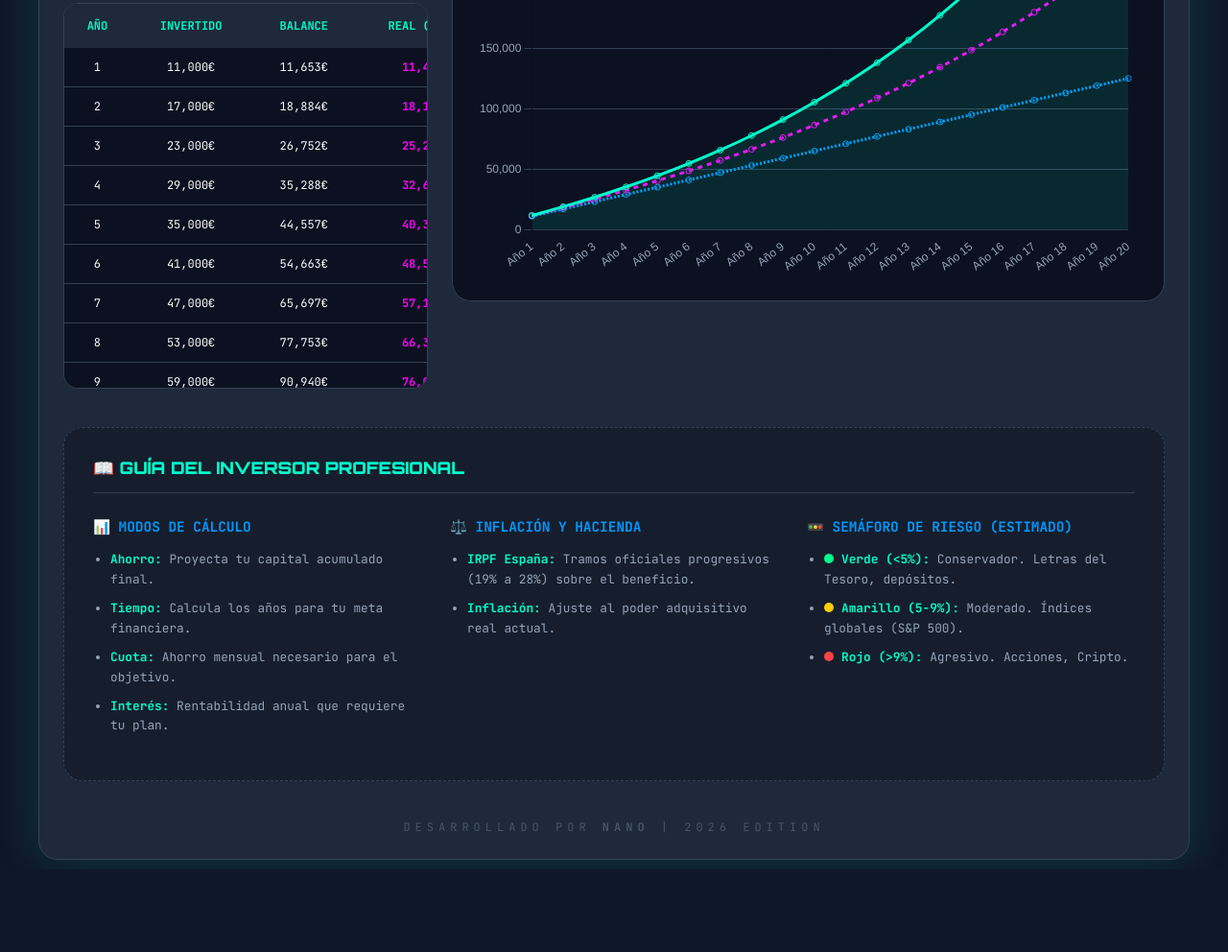
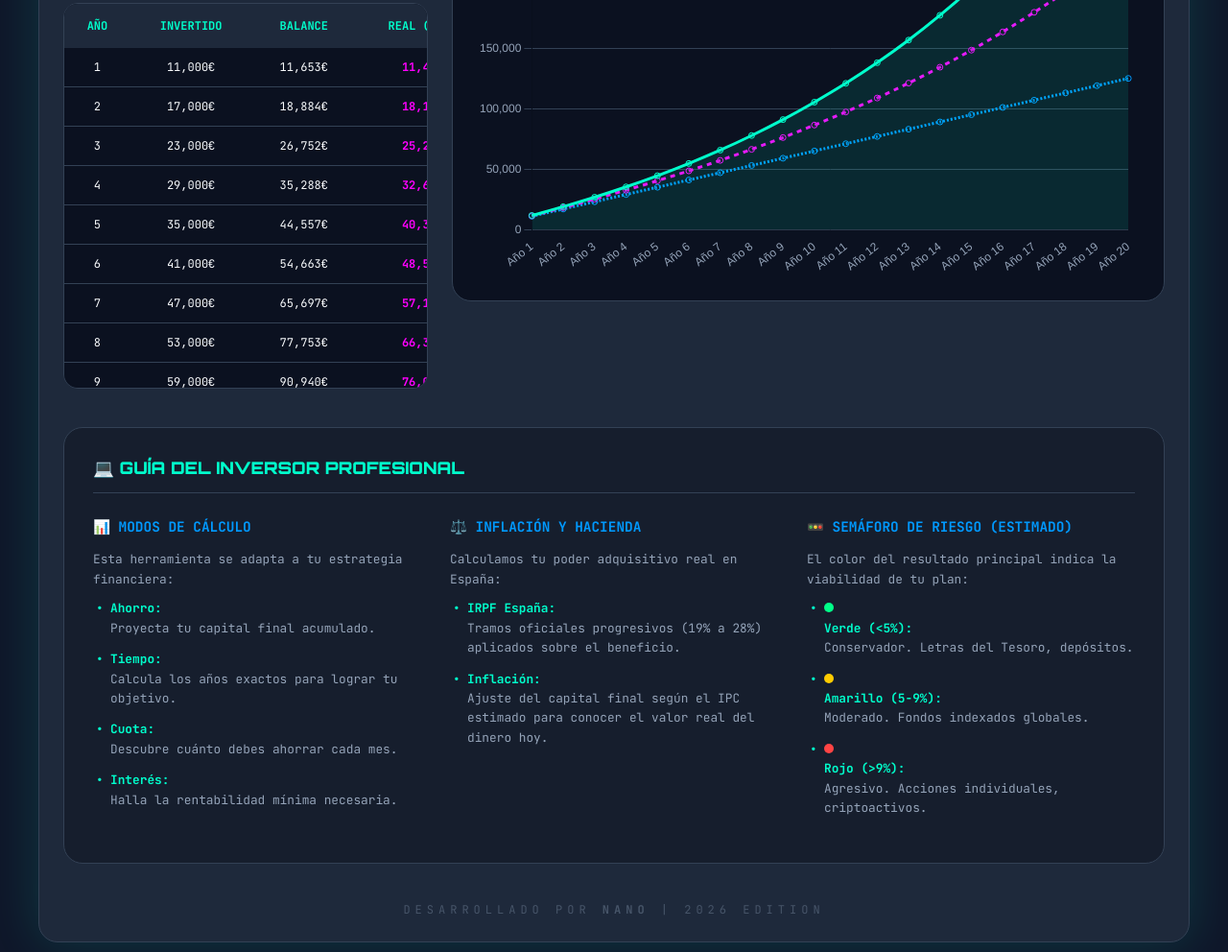
Before and after one commit to Nano5-pixel/calculadora-interes-compuesto, a plain HTML site: page index.html in a window 1280 px wide. Shown: the part 819-1811 px from the top of the page at 96% size. Before the commit the page ends 1725 px from the top, so only its background shows below. Drawn offline with nearby package versions, Linux system fonts and the light colour scheme; a script that the page names is missing.

Commit message:
Update index.html

```diff
--- a/index.html
+++ b/index.html
@@ -29,7 +29,7 @@
         label { font-size: 0.65rem; color: #94a3b8; text-transform: uppercase; font-weight: bold; display: block; margin-bottom: 6px; }
         input, select { width: 100%; padding: 12px; background: #0f172a; border: 1px solid #334155; color: white; border-radius: 10px; font-family: inherit; box-sizing: border-box; font-size: 0.9rem; }
 
-        .tax-toggle { display: flex; align-items: center; background: rgba(255, 153, 0, 0.1); padding: 15px; border-radius: 12px; border: 1px solid var(--orange); grid-column: 1 / -1; cursor: pointer; }
+        .tax-toggle { display: flex; align-items: center; background: rgba(255, 153, 0, 0.1); padding: 15px; border-radius: 12px; border: 1px solid var(--orange); grid-column: 1 / -1; cursor: pointer; transition: 0.3s; }
         .tax-toggle input { width: auto; margin-right: 15px; accent-color: var(--orange); }
         .tax-toggle label { cursor: pointer; color: var(--orange); font-weight: bold; font-size: 0.8rem; display: flex; align-items: center; gap: 8px; }
 
@@ -42,7 +42,7 @@
         .main-layout { display: flex; flex-direction: column; gap: 25px; margin-top: 35px; }
         @media (min-width: 1024px) { .main-layout { display: grid; grid-template-columns: 380px 1fr; } }
 
-        .result-box { padding: 20px; background: #0b1120; border-radius: 15px; border-left: 6px solid var(--neon); margin-bottom: 15px; transition: border-color 0.5s ease; }
+        .result-box { padding: 20px; background: #0b1120; border-radius: 15px; border-left: 6px solid var(--neon); margin-bottom: 15px; transition: border-left-color 0.4s ease; }
         .res-label { font-size: 0.7rem; color: #94a3b8; text-transform: uppercase; letter-spacing: 1px; }
         .res-val { font-size: 1.6rem; color: var(--neon); font-weight: bold; margin-top: 8px; display: block; word-break: break-all; }
 
@@ -54,14 +54,16 @@
         th { background: #1e293b; color: var(--neon); padding: 15px; text-transform: uppercase; position: sticky; top: 0; }
         td { padding: 12px; border-bottom: 1px solid #334155; text-align: center; }
 
-        .user-guide { margin-top: 40px; padding: 30px; background: #161e2d; border-radius: 20px; border: 1px dashed #334155; }
+        /* GUÍA DEL INVERSOR PROFESIONAL MEJORADA */
+        .user-guide { margin-top: 40px; padding: 30px; background: #161e2d; border-radius: 20px; border: 1px solid #334155; }
         .guide-h { color: var(--neon); font-family: 'Orbitron', sans-serif; font-size: 1.1rem; margin-bottom: 25px; text-transform: uppercase; border-bottom: 1px solid #334155; padding-bottom: 15px; }
-        .guide-grid { display: grid; grid-template-columns: repeat(auto-fit, minmax(300px, 1fr)); gap: 30px; }
-        .guide-section h4 { color: var(--blue); margin: 0 0 15px 0; font-size: 0.9rem; text-transform: uppercase; }
+        .guide-grid { display: grid; grid-template-columns: repeat(auto-fit, minmax(280px, 1fr)); gap: 30px; }
+        .guide-section h4 { color: var(--blue); margin: 0 0 15px 0; font-size: 0.9rem; text-transform: uppercase; display: flex; align-items: center; gap: 8px; }
         .guide-section p, .guide-section li { font-size: 0.8rem; color: #94a3b8; line-height: 1.6; margin: 0; }
-        .guide-section ul { padding-left: 18px; margin-top: 10px; }
-        .guide-section li { margin-bottom: 10px; }
-        .guide-section li b { color: var(--neon); }
+        .guide-section ul { padding-left: 18px; margin-top: 10px; list-style: none; }
+        .guide-section li { margin-bottom: 12px; position: relative; }
+        .guide-section li::before { content: "•"; color: var(--neon); font-weight: bold; position: absolute; left: -15px; }
+        .guide-section li b { color: var(--neon); display: block; }
         .risk-dot { display: inline-block; width: 10px; height: 10px; border-radius: 50%; margin-right: 8px; }
 
         .credits { margin-top: 40px; text-align: center; font-size: 0.75rem; color: #475569; letter-spacing: 5px; text-transform: uppercase; }
@@ -99,7 +101,7 @@
             <div class="tax-toggle">
                 <input type="checkbox" id="tax-on" checked>
                 <label for="tax-on">
-                    <span style="font-family: Arial, sans-serif; font-size: 1.2rem;">🇪🇸</span> APLICAR IRPF ESPAÑA
+                    <span style="font-family: Arial, sans-serif; font-size: 1.2rem; font-style: normal;">🇪🇸</span> APLICAR IRPF ESPAÑA (Ahorro)
                 </label>
             </div>
         </div>
@@ -132,30 +134,33 @@
         </div>
 
         <div class="user-guide">
-            <div class="guide-h">📖 Guía del Inversor Profesional</div>
+            <div class="guide-h">💻 Guía del Inversor Profesional</div>
             <div class="guide-grid">
                 <div class="guide-section">
                     <h4>📊 Modos de Cálculo</h4>
+                    <p>Esta herramienta se adapta a tu estrategia financiera:</p>
                     <ul>
-                        <li><b>Ahorro:</b> Proyecta tu capital acumulado final.</li>
-                        <li><b>Tiempo:</b> Calcula los años para tu meta financiera.</li>
-                        <li><b>Cuota:</b> Ahorro mensual necesario para el objetivo.</li>
-                        <li><b>Interés:</b> Rentabilidad anual que requiere tu plan.</li>
+                        <li><b>Ahorro:</b> Proyecta tu capital final acumulado.</li>
+                        <li><b>Tiempo:</b> Calcula los años exactos para lograr tu objetivo.</li>
+                        <li><b>Cuota:</b> Descubre cuánto debes ahorrar cada mes.</li>
+                        <li><b>Interés:</b> Halla la rentabilidad mínima necesaria.</li>
                     </ul>
                 </div>
                 <div class="guide-section">
                     <h4>⚖️ Inflación y Hacienda</h4>
+                    <p>Calculamos tu poder adquisitivo real en España:</p>
                     <ul>
-                        <li><b>IRPF España:</b> Tramos oficiales progresivos (19% a 28%) sobre el beneficio.</li>
-                        <li><b>Inflación:</b> Ajuste al poder adquisitivo real actual.</li>
+                        <li><b>IRPF España:</b> Tramos oficiales progresivos (19% a 28%) aplicados sobre el beneficio.</li>
+                        <li><b>Inflación:</b> Ajuste del capital final según el IPC estimado para conocer el valor real del dinero hoy.</li>
                     </ul>
                 </div>
                 <div class="guide-section">
                     <h4>🚥 Semáforo de Riesgo (Estimado)</h4>
+                    <p>El color del resultado principal indica la viabilidad de tu plan:</p>
                     <ul>
                         <li><span class="risk-dot" style="background:var(--green)"></span><b>Verde (&lt;5%):</b> Conservador. Letras del Tesoro, depósitos.</li>
-                        <li><span class="risk-dot" style="background:var(--yellow)"></span><b>Amarillo (5-9%):</b> Moderado. Índices globales (S&P 500).</li>
-                        <li><span class="risk-dot" style="background:var(--red)"></span><b>Rojo (&gt;9%):</b> Agresivo. Acciones, Cripto.</li>
+                        <li><span class="risk-dot" style="background:var(--yellow)"></span><b>Amarillo (5-9%):</b> Moderado. Fondos indexados globales.</li>
+                        <li><span class="risk-dot" style="background:var(--red)"></span><b>Rojo (&gt;9%):</b> Agresivo. Acciones individuales, criptoactivos.</li>
                     </ul>
                 </div>
             </div>
@@ -180,6 +185,7 @@
                 const el = document.getElementById(id);
                 if (el) el.style.display = visible[m].includes(id) ? 'block' : 'none';
             });
+
             const lbl = document.getElementById('res-label-main');
             if (m === 'interes') lbl.innerText = "INTERÉS NECESARIO:";
             else if (m === 'cuota') lbl.innerText = "CUOTA MENSUAL:";
@@ -218,12 +224,10 @@
             let ap = parseFloat(document.getElementById('aporte').value) || 0, intA = parseFloat(document.getElementById('interes').value) / 100 || 0, anMax = parseInt(document.getElementById('anios').value) || 1;
 
             const resBox = document.getElementById('result-box-main');
-
-            // Lógica del semáforo dinámica
             let intRealCheck = (modo === 'interes') ? 0 : intA * 100;
 
             if (modo === 'interes') {
-                let low = 0, high = 10; for(let i=0; i<50; i++){ let mid = (low + high) / 2; if (fv(cap, ap, mid/12, anMax*12, mom) < obj) low = mid; else high = mid; }
+                let low = 0, high = 10; for(let i=0; i<55; i++){ let mid = (low + high) / 2; if (fv(cap, ap, mid/12, anMax*12, mom) < obj) low = mid; else high = mid; }
                 intA = high; intRealCheck = intA * 100;
                 document.getElementById('res-nom').innerText = intRealCheck.toFixed(2) + " %";
             } else if (modo === 'cuota') {
@@ -232,10 +236,10 @@
                 ap = (obj - (cap * factor)) / den; document.getElementById('res-nom').innerText = Math.max(0, ap).toLocaleString('es-ES', {style: 'currency', currency: 'EUR'});
             }
 
-            // Aplicar colores del semáforo al borde
-            if (intRealCheck < 5) resBox.style.borderColor = 'var(--green)';
-            else if (intRealCheck <= 9) resBox.style.borderColor = 'var(--yellow)';
-            else resBox.style.borderColor = 'var(--red)';
+            // SEMÁFORO DINÁMICO: Cambio forzado del color del borde izquierdo
+            if (intRealCheck < 5) resBox.style.borderLeftColor = 'var(--green)';
+            else if (intRealCheck <= 9) resBox.style.borderLeftColor = 'var(--yellow)';
+            else resBox.style.borderLeftColor = 'var(--red)';
 
             let bal = cap, tAp = cap, labels = [], dN = [], dR = [], dI = [];
             const tb = document.getElementById('cuerpo-tabla'); tb.innerHTML = "";
@@ -265,7 +269,7 @@
                 data: { labels: l, datasets: [
                     { label: 'Neto', data: n, borderColor: '#00ffcc', backgroundColor: 'rgba(0, 255, 204, 0.1)', fill: true, tension: 0.3 },
                     { label: 'Real', data: r, borderColor: '#ff00ff', borderDash: [5, 5], fill: false, tension: 0.3 },
-                    { label: 'Inversión', data: i, borderColor: '#0099ff', borderDash: [2, 2], fill: false, tension: 0.3 }
+                    { label: 'Capital', data: i, borderColor: '#0099ff', borderDash: [2, 2], fill: false, tension: 0.3 }
                 ]},
                 options: { responsive: true, maintainAspectRatio: false, plugins: { legend: { display: false } }, scales: { y: { grid: { color: '#334155' }, ticks: { color: '#94a3b8' } }, x: { grid: { display: false }, ticks: { color: '#94a3b8' } } } }
             });
```
